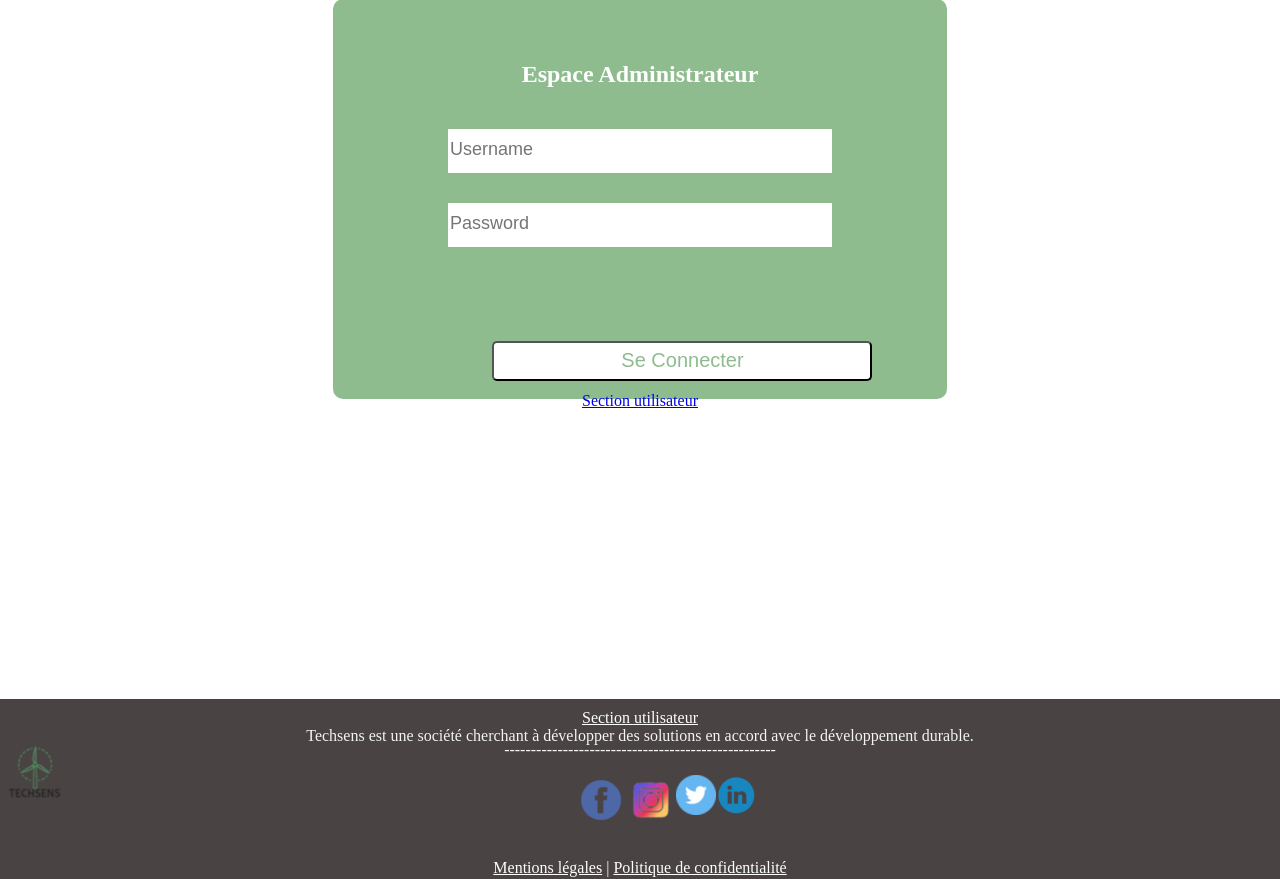
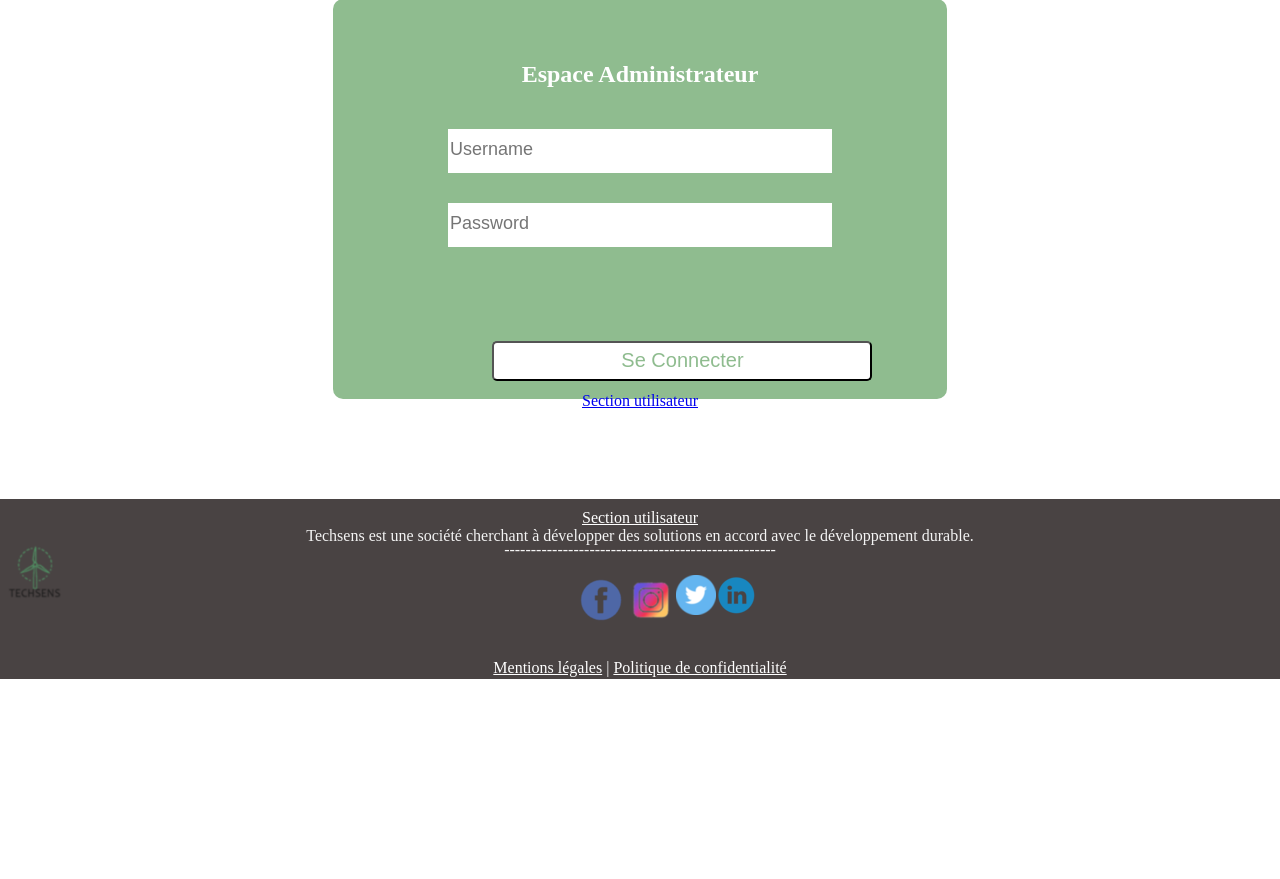
Before and after one commit to YNSBNL/GREENWARE, a PHP site: page /adminid.php in a window 1280 px wide. Shown: the part 173-1052 px from the top of the page. After the commit the page ends 852 px from the top, so only its background shows below. Run offline with PHP 8.4, Linux system fonts and the light colour scheme; some libraries are stand-ins or nearby versions.

Commit message:
chgt de margin pour le footer2 (test)
on est passé du margin-top au margin-bottom pour réduire les footer à 1 si tous fonctionne correctement

```diff
--- a/Techsens/graphique.css
+++ b/Techsens/graphique.css
@@ -612,7 +612,7 @@ div.Chiffres {
     color: #F3F3F3;
     text-align: center;
     opacity: 0.9;
-    margin-top: 200px;
+    margin-bottom: 0px;
 }
 
 .footer3 {
```
